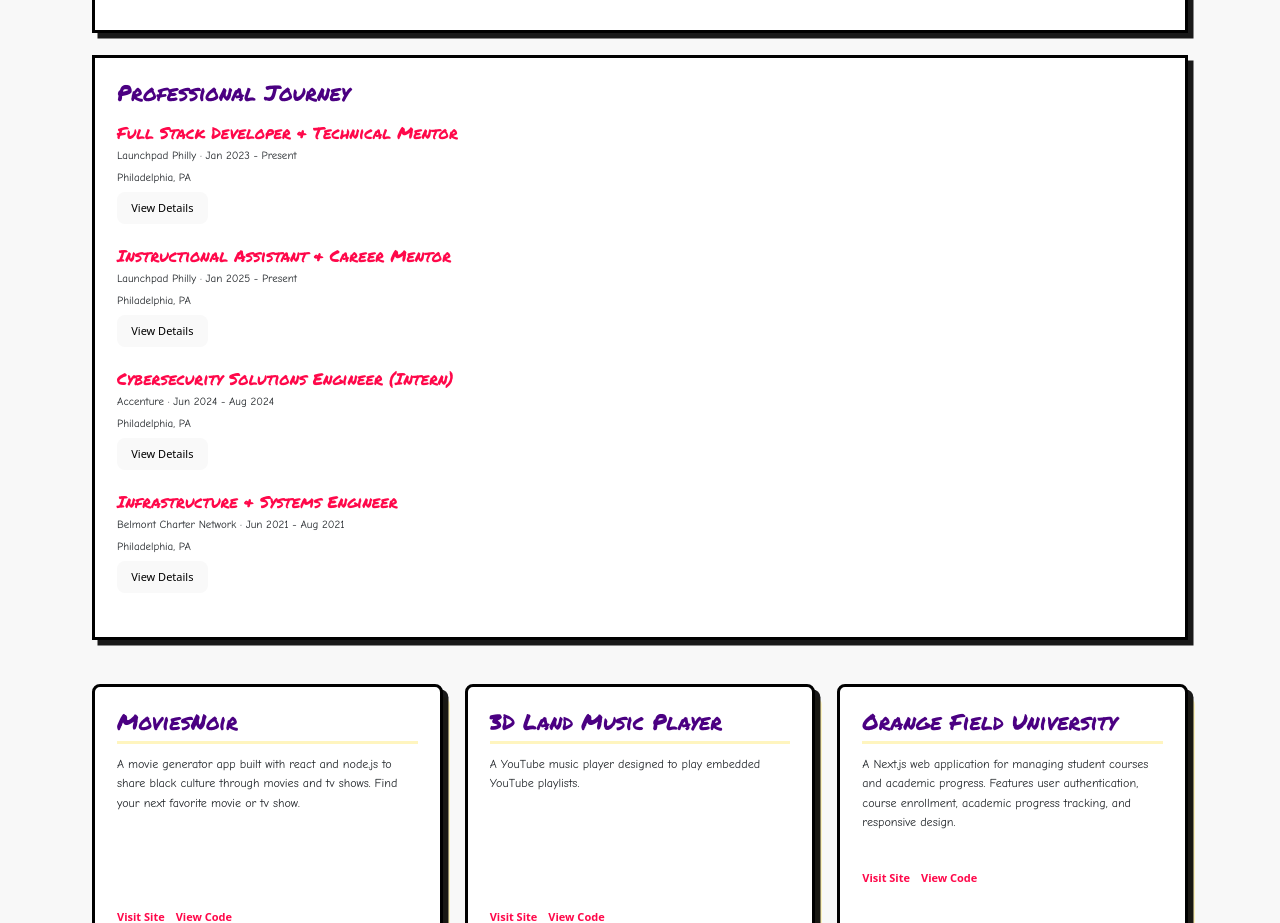
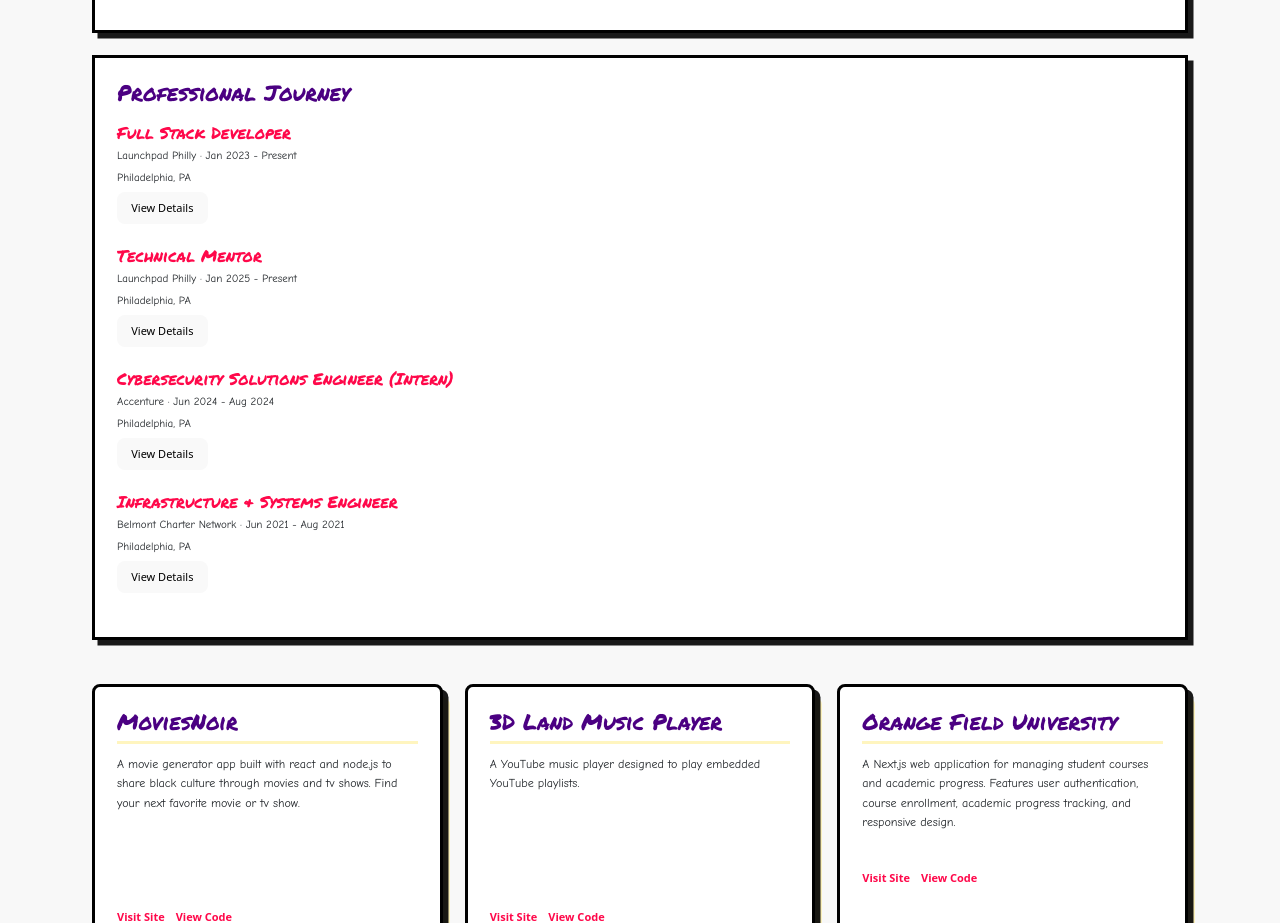
Before and after one commit to AD-Archer/AD-Archer, a React (Vite) app: page / in a window 1280 px wide. Shown: the part 2880-3803 px from the top of the page. Built offline with nearby package versions, Linux system fonts and the light colour scheme.

Commit message:
Update to data

```diff
--- a/src/components/profile/data.js
+++ b/src/components/profile/data.js
@@ -29,7 +29,7 @@
 
   export const jobs = [
     {
-      title: "Full Stack Developer & Technical Mentor",
+      title: "Full Stack Developer",
       company: "Launchpad Philly",
       duration: "Jan 2023 - Present",
       location: "Philadelphia, PA",
@@ -45,12 +45,12 @@
     },
 
     {
-      title: "Instructional Assistant & Career Mentor",
+      title: "Technical Mentor",
       company: "Launchpad Philly",
       duration: "Jan 2025 - Present",
       location: "Philadelphia, PA",
       achievements: [
-        "Supported 90+ students through personalized technical coaching",
+        "Supported 90+ students through personalized technical learning",
         "Developed curriculum for career transition workshops",
         "Provided progress tracking and growth strategy development",
         "Facilitated technical interview preparation sessions",
```
